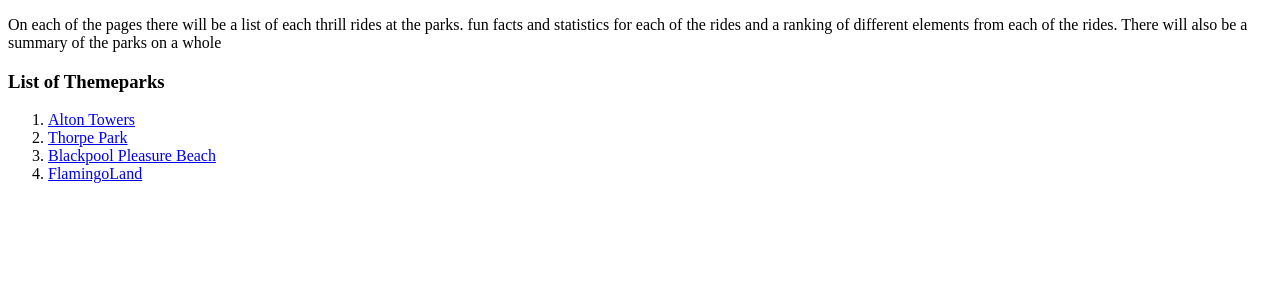
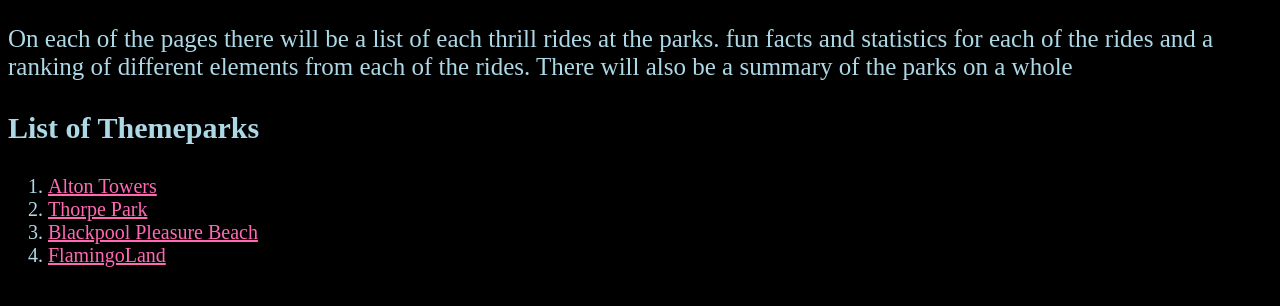
Before and after one commit to alexbaxter07/college, a PHP site: page /Intro.html in a window 1280 px wide. Shown: the top 306 px of the page. Run offline with PHP 8.4, Linux system fonts and the light colour scheme.

Commit message:
updated: colors in styles

```diff
--- a/Homework 1 - Themeparks/styles.css
+++ b/Homework 1 - Themeparks/styles.css
@@ -1,7 +1,55 @@
 table{
+    color:lightblue;
     border-collapse: separate;
     border-spacing: 5px;
     width: 50%;
 }
-th{text-align: center;}
-td{text-align: center;}
+th{
+    text-align: center;
+    font-size: 30px;
+}
+td{
+    text-align: center;
+}
+
+body{
+    background-color: black;
+    font-size: 25px;
+}
+
+h1{
+    color:lightblue;
+    font-size: 50px;
+}
+
+p{
+    color:lightblue;
+    font-size: 25px;
+}
+
+h3{
+    color:lightblue;
+    font-size: 30px;
+}
+
+ol{
+    color:lightblue;
+    font-size: 20px;
+}
+a:link {
+    color: hotpink;
+}
+
+a:visited {
+    color: lightgreen;
+}
+
+/* mouse over link */
+a:hover {
+    color: lightgreen;
+}
+
+/* selected link */
+a:active {
+    color: palevioletred;
+}
```
